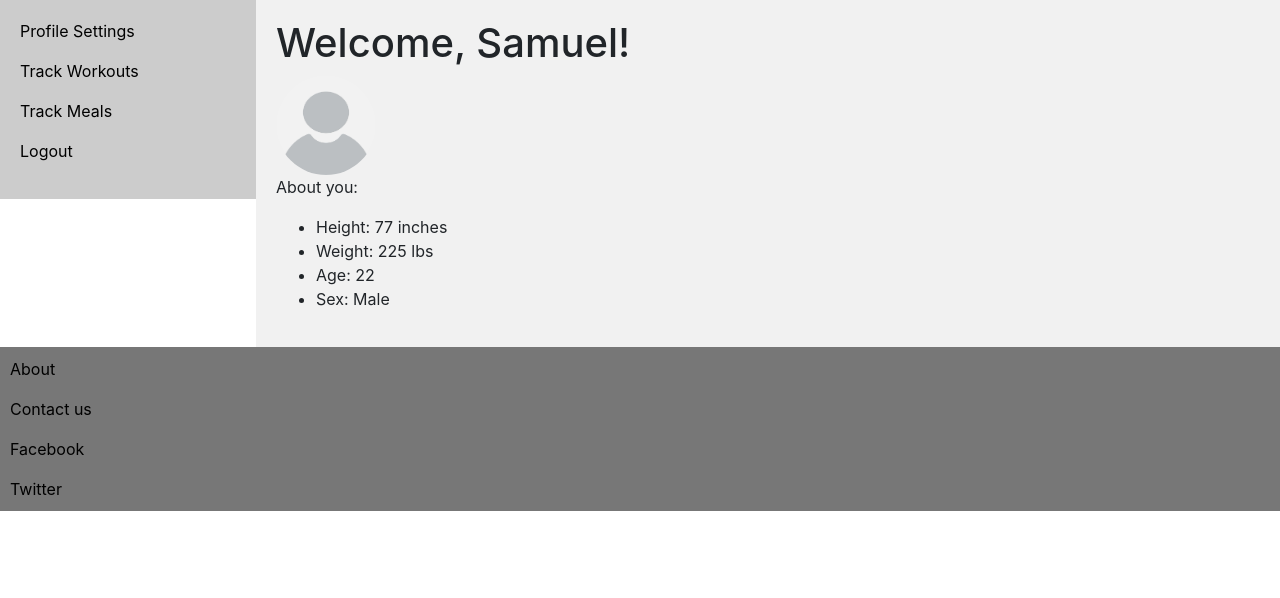
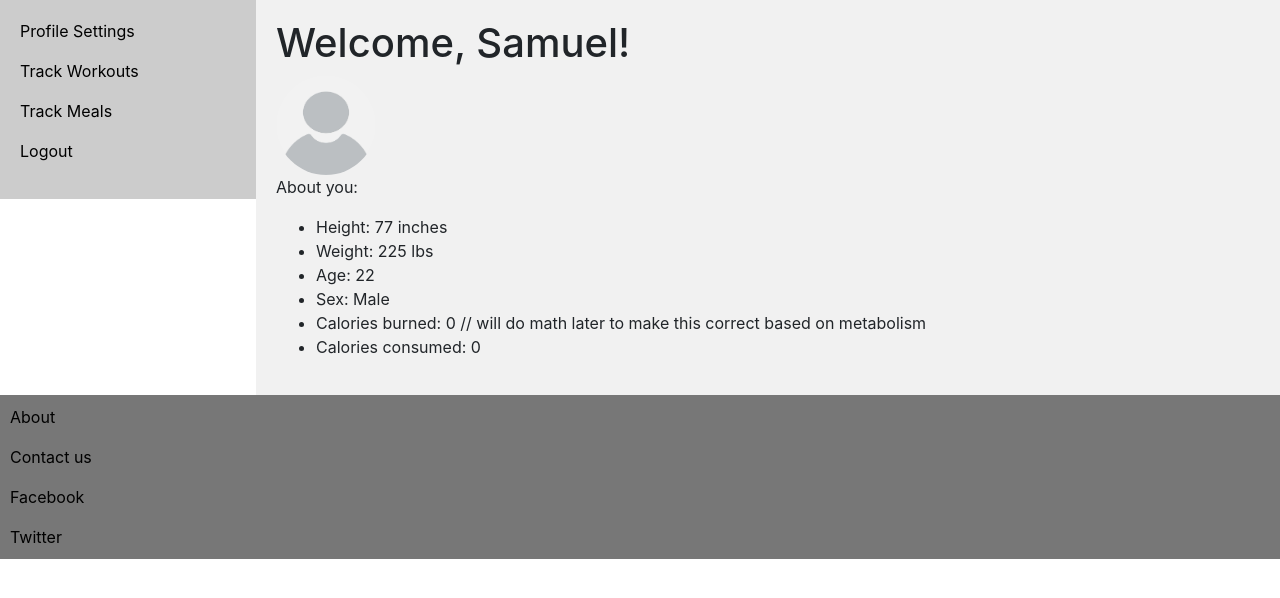
Before and after one commit to alshuyu2/Avid, a Django app: page /userpage/ in a window 1280 px wide. Shown: the part 41-639 px from the top of the page. Run offline with Django 4.2, Linux system fonts and the light colour scheme; a user stored in the database is signed in.

```diff
--- a/CapstoneProject595/urls.py
+++ b/CapstoneProject595/urls.py
@@ -42,7 +42,6 @@ urlpatterns = [
     path('meals', views.meals, name='meals'),
     path('meals_add', views.meals_add, name='meals_add'),
     path('catalog', views.catalog, name='catalog'),
-    path('exercise_card', views.exercise_card, name='exercise_card')
 ]
 
 if settings.DEBUG:
--- a/fitness/models.py
+++ b/fitness/models.py
@@ -32,6 +32,9 @@ class MyUser(AbstractBaseUser, PermissionsMixin):
     # my_exercises = models.ManyToManyField('Exercise')
 
     # my_meals = models.ManyToManyField('Meal')
+
+    daily_calories_eaten = models.IntegerField(default=0, null=True)
+    daily_calories_burned = models.IntegerField(default=0, null=True)
 
     objects = CustomUserManager()
 
--- a/fitness/views.py
+++ b/fitness/views.py
@@ -158,12 +158,14 @@ def meals_add(request):
         form.save()
     return redirect('meals')
 
+
 def catalog(request):
     if Exercise.objects.count() < 1:
         create_ex()
     for ex in Exercise.objects.all():
         print(ex.name)
-    return render (request, template_name='recommendpage.html', context={"exercise": Exercise.objects.all()})
+    return render(request, template_name='recommendpage.html', context={"exercise": Exercise.objects.all()})
+
 
 def create_ex():
     ex1 = Exercise.create_ex("Bird Dog", 100, "None", "None",
@@ -175,11 +177,3 @@ def create_ex():
     ex3 = Exercise.create_ex("Ankle Flexion", 300, "None", "None",
                              "media/images/ankle_flexion.jpg",
                              "This is the description for ankle flexion")
-
-#not done yet
-def exercise_card(request):
-
-    get_exercise = request.GET['exercise']
-    exercise = Exercise.objects.get(name=get_exercise.name)
-
-    return render (request, tempate_name = 'exercise_add.html', context={"exercise": exercise} )
--- a/templates/exercise_add.html
+++ b/templates/exercise_add.html
@@ -1,7 +1,7 @@
 <!DOCTYPE html>
 <html lang="en">
 <head>
-<title>Page Title</title>
+<title>Add Exercise</title>
 <meta charset="UTF-8">
 <meta name="viewport" content="width=device-width, initial-scale=1">
 <style>
--- a/templates/exercise_main.html
+++ b/templates/exercise_main.html
@@ -2,7 +2,7 @@
 <html lang="en">
 <head>
     <meta charset="UTF-8">
-    <title>Title</title>
+    <title>My Exercises</title>
     <nav>
         <a href="/settings">Profile Settings</a><p></p>
         <a href="/userpage">Home</a>
--- a/templates/userpage.html
+++ b/templates/userpage.html
@@ -135,6 +135,9 @@ footer {
             {% else %}
                 <li>Sex: Male</li>
             {% endif %}
+
+            <li>Calories burned: {{ user.daily_calories_burned }} // will do math later to make this correct based on metabolism</li>
+            <li>Calories consumed: {{ user.daily_calories_eaten }}</li>
         </ul>
     </article>
 </section>
```
Also changed, not shown: templates/recommendpage.html (+6 -2 lines).
